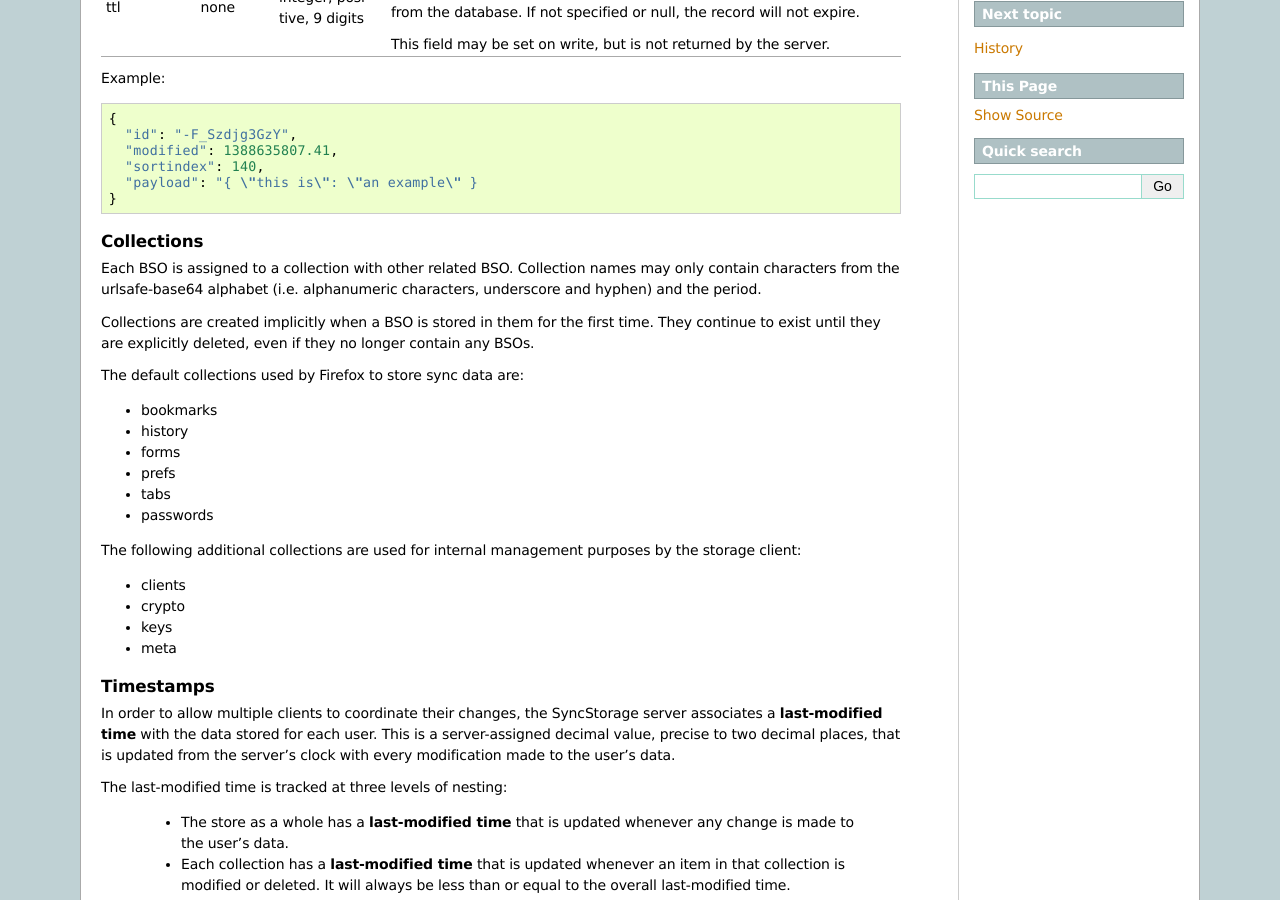
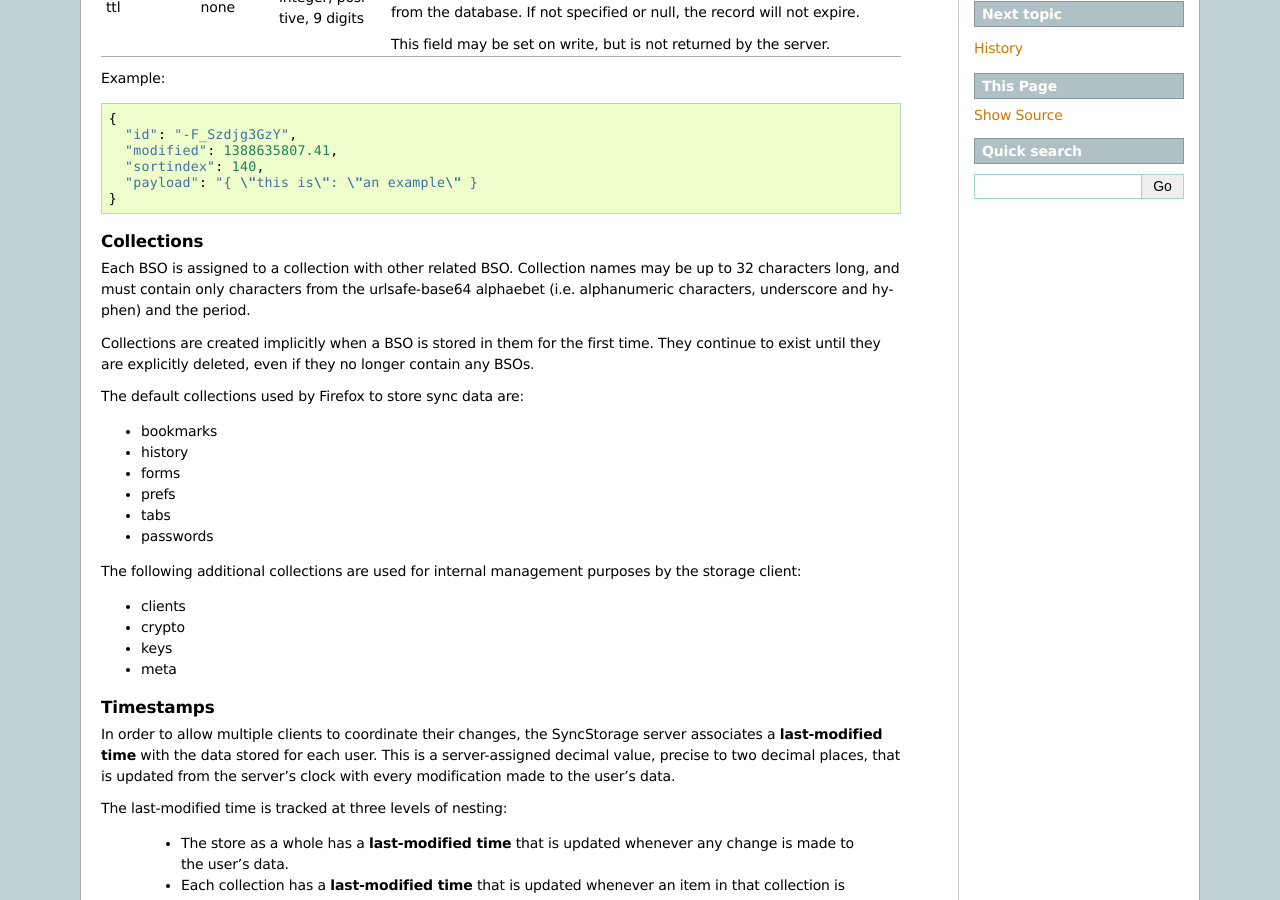
Before and after one commit to mozilla-services/docs, a Sphinx documentation site: the page built from source/storage/apis-1.2.rst, in a window 1280 px wide and 900 px high, scrolled down 752 px. Built offline with Sphinx 7.4.7, drawn with Linux system fonts in a browser that asks for light colours; the version number could not be read and is left out.

Commit message:
Specify maximum length for collection names.

```diff
--- a/source/storage/apis-1.2.rst
+++ b/source/storage/apis-1.2.rst
@@ -76,8 +76,9 @@ Collections
 -----------
 
 Each BSO is assigned to a collection with other related BSO. Collection names
-may only contain characters from the urlsafe-base64 alphabet (i.e. alphanumeric
-characters, underscore and hyphen) and the period.
+may be up to 32 characters long, and must contain only characters from the
+urlsafe-base64 alphaebet (i.e. alphanumeric characters, underscore and hyphen)
+and the period.
 
 Collections are created implicitly when a BSO is stored in them for the first
 time.  They continue to exist until they are explicitly deleted, even if they
```
